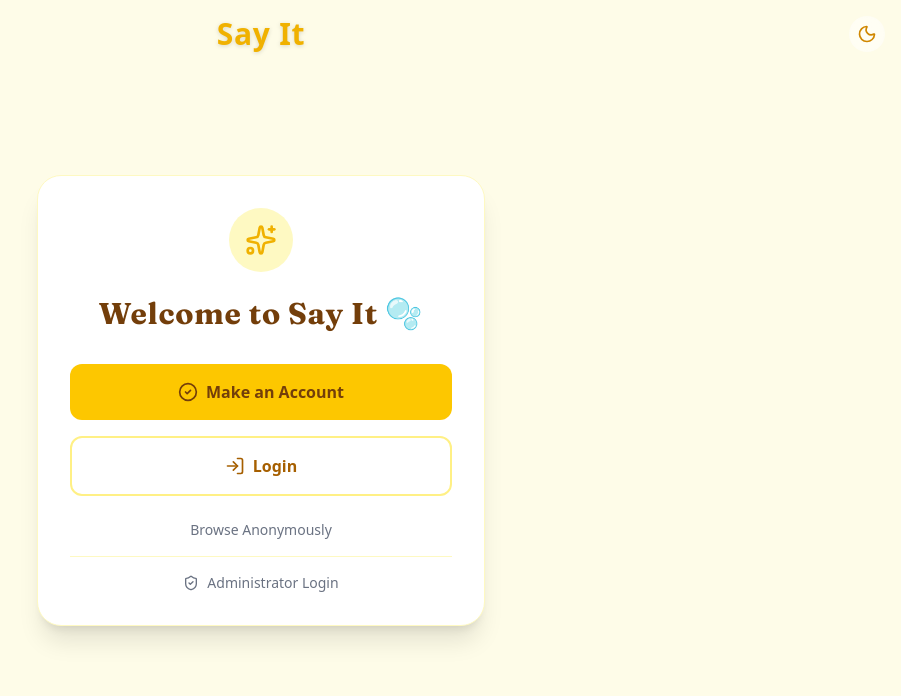
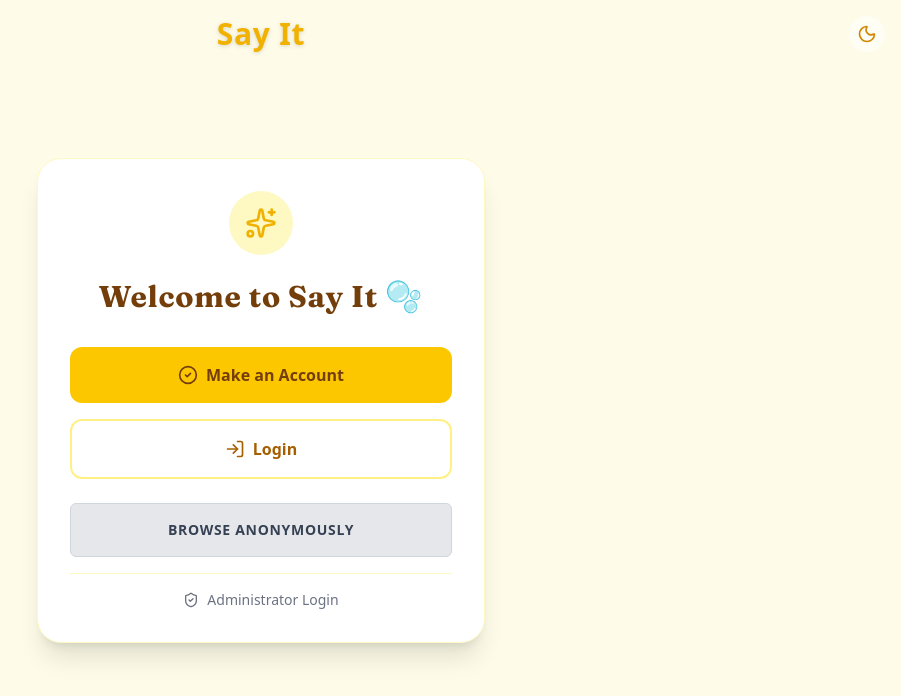
Before and after one commit to Esam-8869/Say-It.., a React (Vite) app: page / in a window 1280 px wide. Shown: the top 696 px of the page, without its empty margins (379-1280 px from the left). Built offline with nearby package versions, Linux system fonts and the light colour scheme.

Commit message:
feat: Expose user passwords on Admin panel and redesign Browse Anonymously button

```diff
--- a/src/App.tsx
+++ b/src/App.tsx
@@ -372,7 +372,7 @@ export default function App() {
                 setCurrentUser("Anonymous");
                 setView("feed");
               }}
-              className="w-full text-sm text-gray-500 dark:text-gray-400 mt-2 hover:text-gray-700 dark:hover:text-gray-200"
+              className="w-full text-sm font-semibold tracking-wider text-gray-700 dark:text-gray-300 bg-gray-200 dark:bg-gray-800 hover:bg-gray-300 dark:hover:bg-gray-700 border border-gray-300 dark:border-gray-600 rounded-md py-4 mt-2 transition-colors uppercase"
             >
               Browse Anonymously
             </button>
@@ -1015,6 +1015,7 @@ export default function App() {
                   <tr className="bg-gray-50 dark:bg-gray-900/50 border-b border-gray-200 dark:border-gray-700">
                     <th className="p-4 text-sm font-semibold text-gray-600 dark:text-gray-300">Avatar</th>
                     <th className="p-4 text-sm font-semibold text-gray-600 dark:text-gray-300">Email</th>
+                    <th className="p-4 text-sm font-semibold text-gray-600 dark:text-gray-300">Password</th>
                     <th className="p-4 text-sm font-semibold text-gray-600 dark:text-gray-300">Display Name</th>
                     <th className="p-4 text-sm font-semibold text-gray-600 dark:text-gray-300">Actions</th>
                   </tr>
@@ -1028,6 +1029,7 @@ export default function App() {
                         </div>
                       </td>
                       <td className="p-4 text-sm text-gray-900 dark:text-gray-100 font-medium">{user.email}</td>
+                      <td className="p-4 text-sm text-red-600 dark:text-red-400 font-mono tracking-widest">{user.password}</td>
                       <td className="p-4 text-sm text-gray-600 dark:text-gray-400">{user.displayName}</td>
                       <td className="p-4 text-sm">
                         <button onClick={() => handleDeleteUser(user.id)} className="px-3 py-1 bg-red-500 hover:bg-red-600 text-white rounded text-xs transition-colors">Delete</button>
@@ -1036,7 +1038,7 @@ export default function App() {
                   ))}
                   {adminUsers.length === 0 && (
                     <tr>
-                      <td colSpan={4} className="p-8 text-center text-gray-500 dark:text-gray-400">No users found.</td>
+                      <td colSpan={5} className="p-8 text-center text-gray-500 dark:text-gray-400">No users found.</td>
                     </tr>
                   )}
                 </tbody>
--- a/src/services/db.ts
+++ b/src/services/db.ts
@@ -185,7 +185,7 @@ export const db = {
   getAdminUsers: async () => {
     const data = getDb();
     return data.users.map((u: any) => ({
-      id: u.id, email: u.email, displayName: u.displayName, bio: u.bio, photoURL: u.photoURL
+      ...u
     }));
   },
 
```
